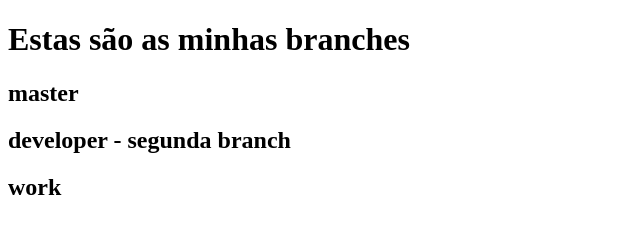
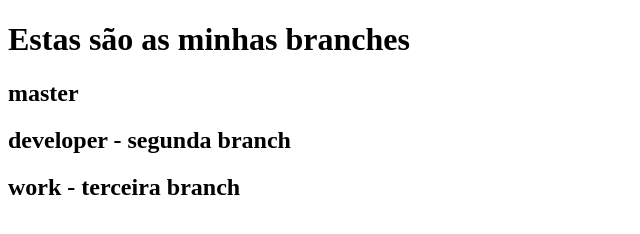
Before and after one commit to gGtEriKk/training-branches, a plain HTML site: page index.html in a window 1280 px wide. Shown: the whole page, without its empty margins (0-640 px from the left). Drawn offline with Linux system fonts and the light colour scheme.

Commit message:
added branch from developer

```diff
--- a/index.html
+++ b/index.html
@@ -11,6 +11,6 @@
 
     <h2>master</h2>
     <h2>developer - segunda branch</h2>
-    <h2>work</h2>
+    <h2>work - terceira branch</h2>
 </body>
 </html>
```
